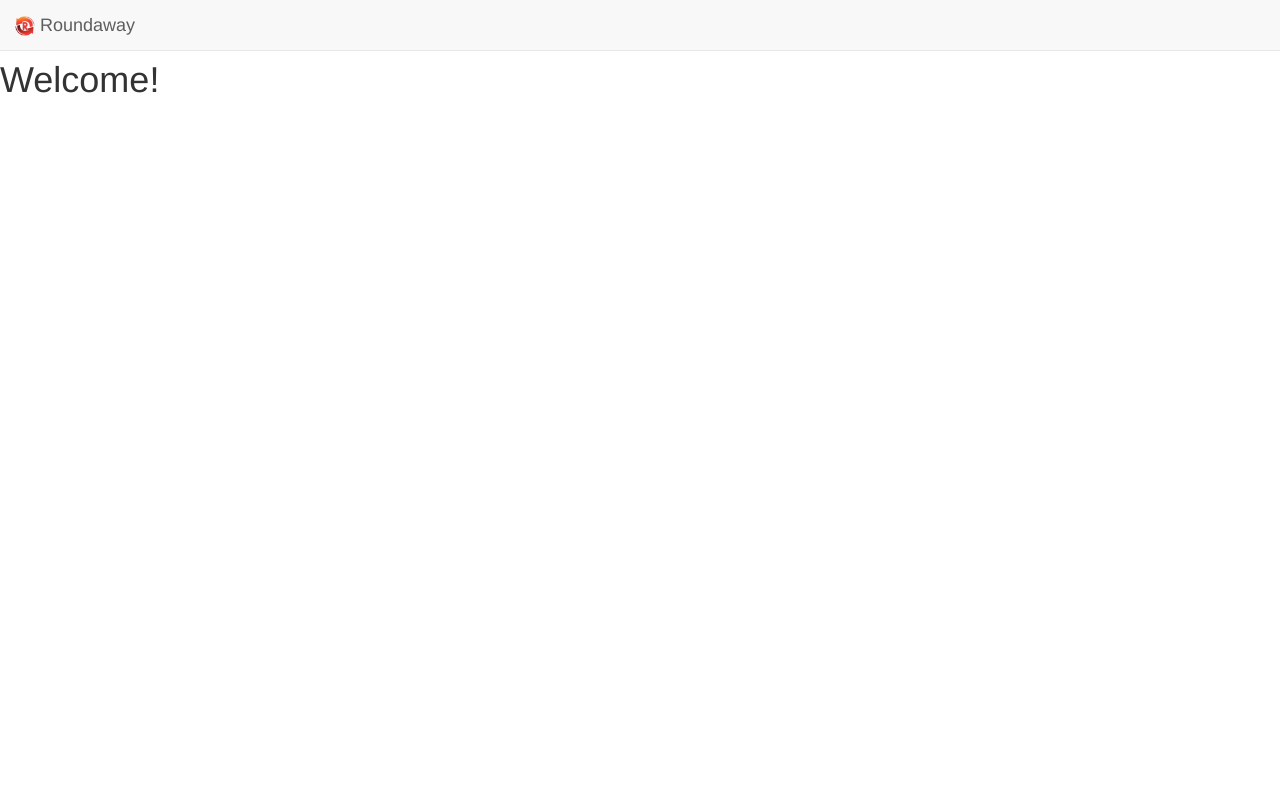
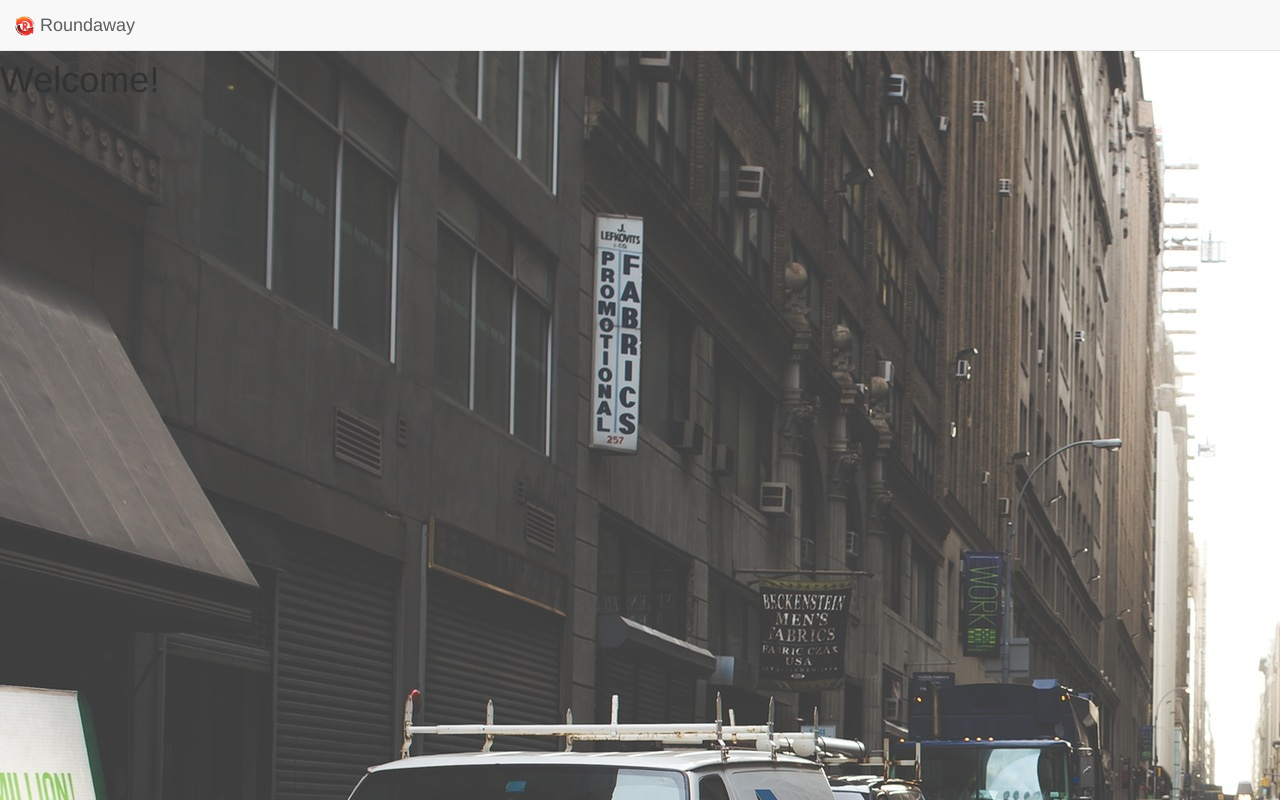
Before and after one commit to Nigh7Sh4de/roundaway, a website: page public/index.html in a window 1280 px wide. Drawn offline with Linux system fonts and the light colour scheme.

Commit message:
Add background image to site

```diff
--- a/public/css/app.css
+++ b/public/css/app.css
@@ -1,5 +1,6 @@
 body {
     padding-top: 40px;
+    background-image: url('../img/downtown.jpg');
 }
 
 .navbar-brand img {
```
Also changed, not shown: public/img/downtown.jpg (added).
